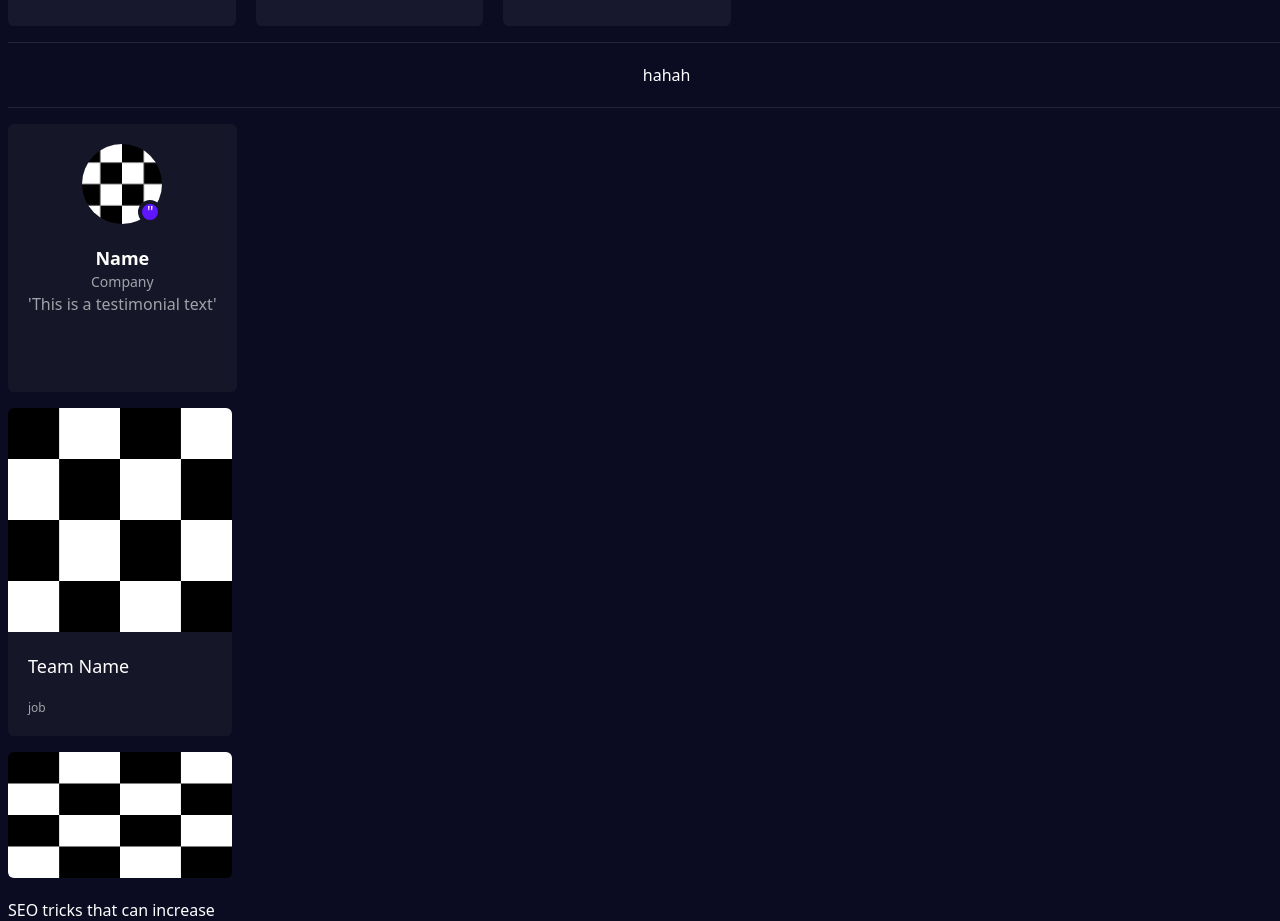
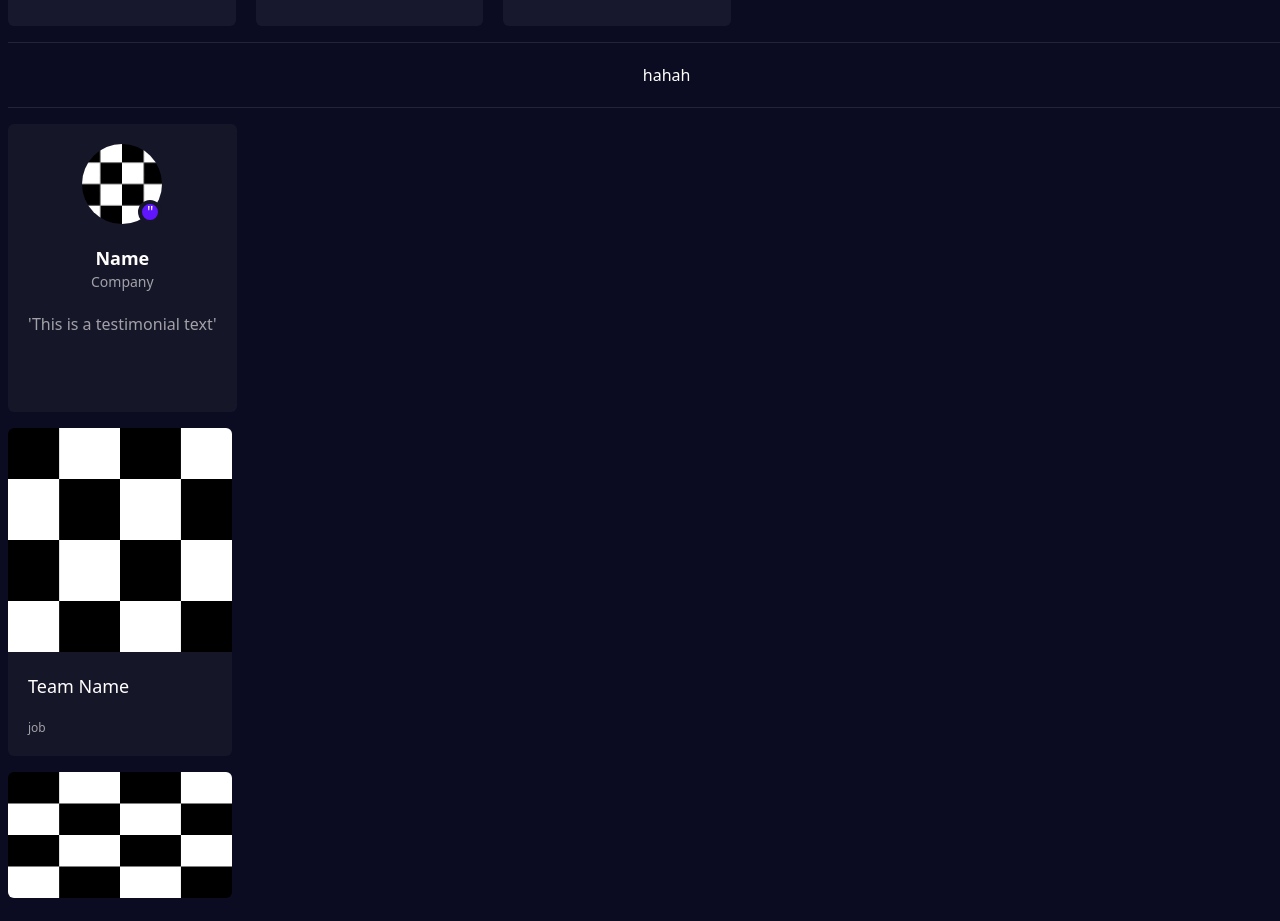
Before and after one commit to Rakemoon/collosal-slicing-figma, a Next.js app: page /components in a window 1280 px wide. Shown: the part 1920-2841 px from the top of the page. Built offline with nearby package versions, Linux system fonts and the light colour scheme.

Commit message:
feat(route): testimonial Section

```diff
--- a/src/app/page.tsx
+++ b/src/app/page.tsx
@@ -7,6 +7,7 @@ import SectionBadge from "#components/atoms/section-badge";
 import FigmaIcon from "#components/icons/figma";
 import FeatureCard from "#components/molecules/feature-card";
 import LogoSponsors from "#components/molecules/logo-sponsors";
+import TestimonialCard from "#components/molecules/testimonial-card";
 import Navbar from "#components/organism/navbar";
 import PricingCard from "#components/organism/pricing-card";
 import ProjectCard from "#components/organism/project-card";
@@ -201,5 +202,23 @@ export default function Home() {
         </div>
       </Section.Front>
     </Section>
+    <Section>
+      <Section.Back />
+      <Section.Front className="grid place-content-center text-center">
+        <SectionBadge>Testimonial</SectionBadge>
+        <PageTitle>What do our clients say that we never let down ?</PageTitle>
+        <div className="grid grid-cols-3 gap-5 mt-10">
+          <TestimonialCard name="Courtney Henry" company="Biffico Enterprise Ltd.">
+            {'"Very easy to use. I made back the purchase price in just 48 hours! It\'s great. It\'s is both attractive and highly adaptable."'}
+          </TestimonialCard>
+          <TestimonialCard name="Esther Howard" company="Abstergo Ltd.">
+            {'"Your company is truly upstanding and is behind its product 100%. It\'s the perfect solution for our business. It has really helped our business."'}
+          </TestimonialCard>
+          <TestimonialCard name="Ronal Richards" company="Barone LLC.">
+            {'"I am really satisfied with it. I\'m good to go. It really saves me time and effort. It\'s is exactly what our business has been lacking. "'}
+          </TestimonialCard>
+        </div>
+      </Section.Front>
+    </Section>
   </main>;
 }
--- a/src/components/molecules/testimonial-card.tsx
+++ b/src/components/molecules/testimonial-card.tsx
@@ -9,7 +9,7 @@ type TestimonialCardProps = {
 }
 
 export default function TestimonialCard ({ children, image, name, company }: TestimonialCardProps) {
-    return <article className="flex flex-col justify-center items-center bg-carddark rounded-md w-fit h-fit p-5">
+    return <article className="flex flex-col justify-center items-center bg-carddark rounded-md w-fit h-fit p-5 group hover:-translate-y-5 transition-transform hover:border border-primary">
         <div className="relative mb-5">
             <Image
                 src={image ?? "/assets/placeholder.png"}
@@ -24,7 +24,7 @@ export default function TestimonialCard ({ children, image, name, company }: Tes
         </div>
         <h3 className="font-bold text-lg">{name}</h3>
         <h4 className="text-sm text-opacity-60 text-white">{company}</h4>
-        <p className="text-center text-opacity-60 text-white min-h-20">
+        <p className="text-center text-opacity-60 text-white min-h-20 text-base mt-5 group-hover:text-opacity-100 transition-colors">
             {children}
         </p>
     </article>;
```
